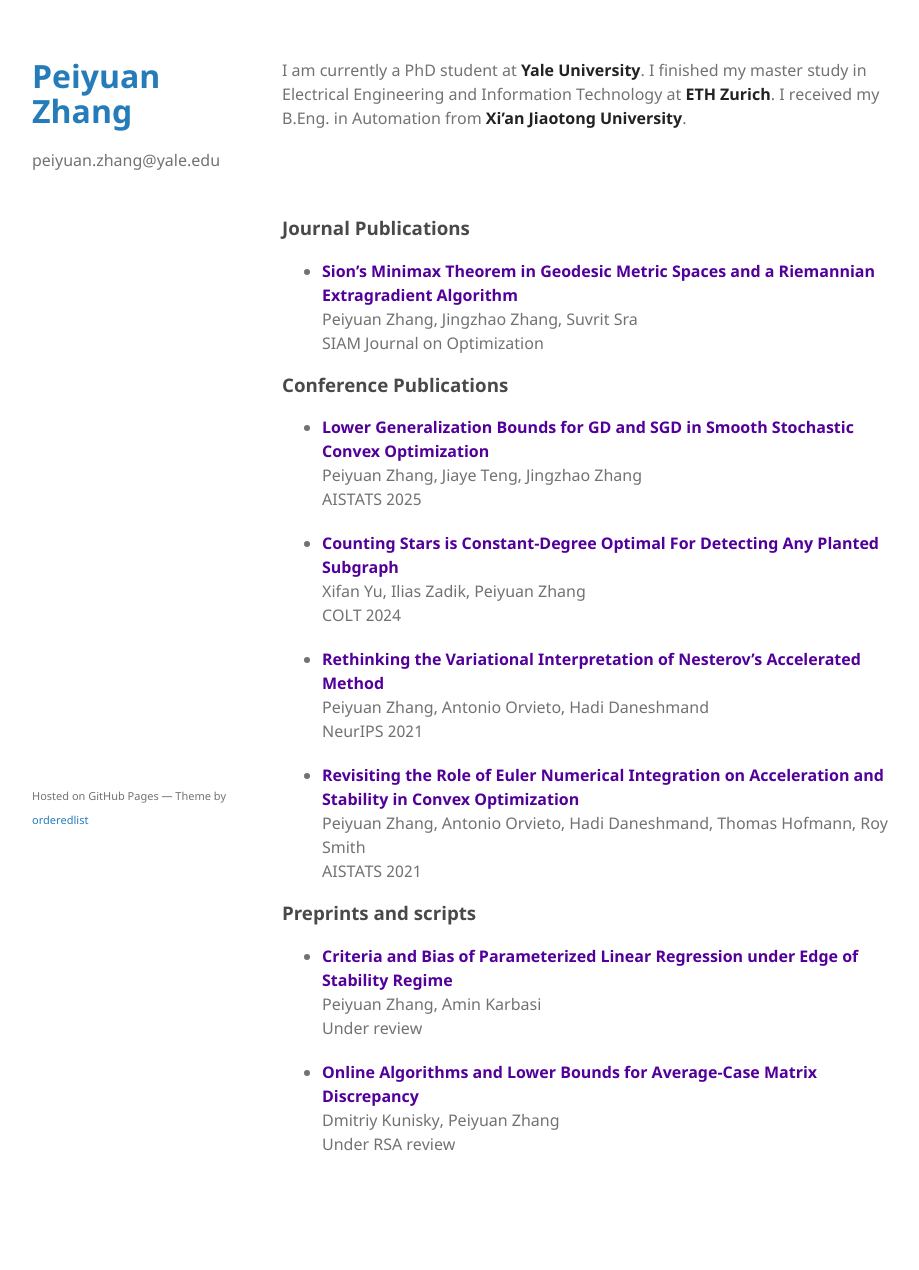
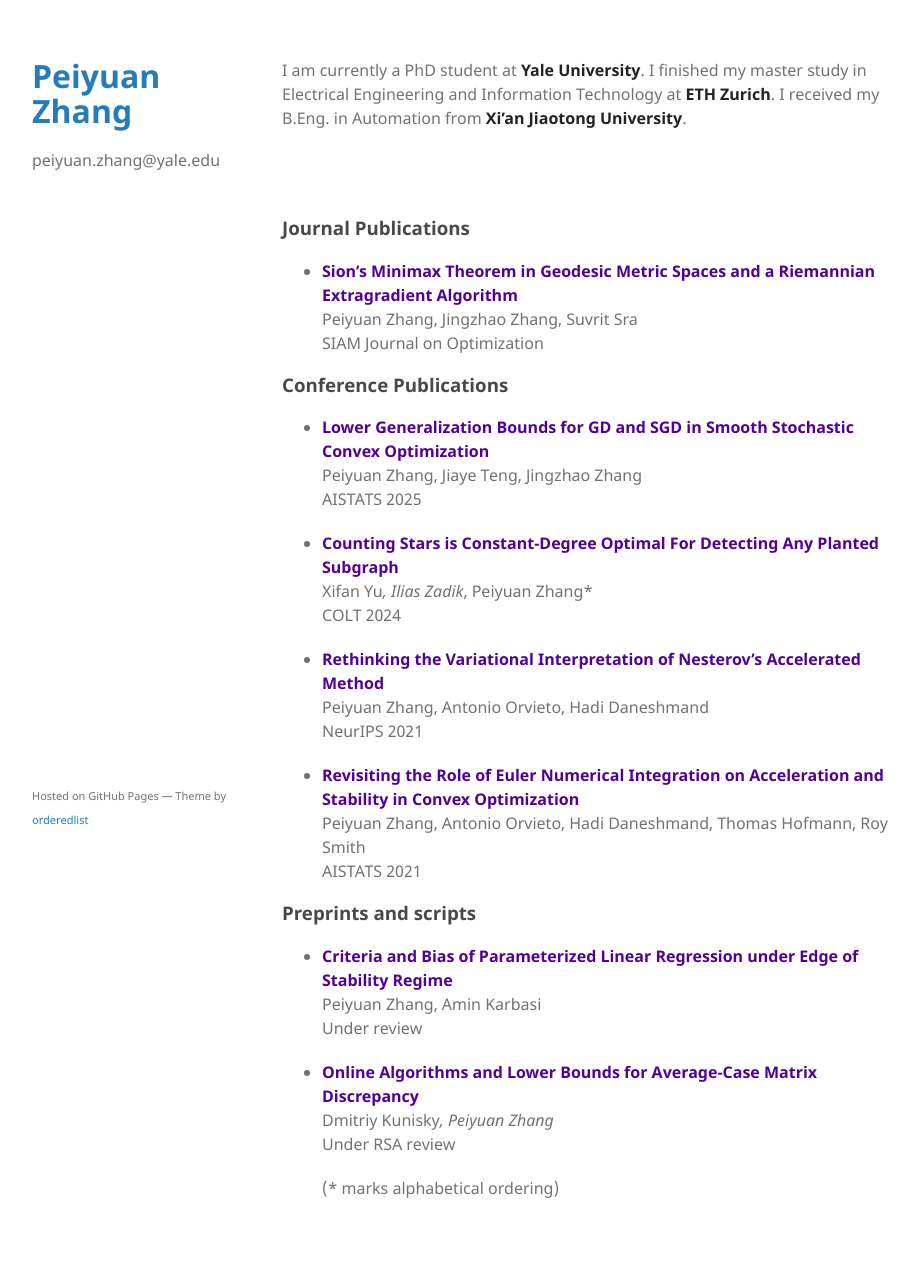
Before and after one commit to phei-iuen/phei-iuen.github.io, a Jekyll site: the page built from index.md, in a window 1280 px wide. Shown: the whole page, without its empty margins (178-1097 px from the left). Built offline with Jekyll 4.4.1, drawn with Linux system fonts in a browser that asks for light colours; before the commit the page ends 1226 px from its top, so only the background shows below that.

Commit message:
Update index.md

```diff
--- a/index.md
+++ b/index.md
@@ -16,7 +16,7 @@ I am currently a PhD student at **Yale University**. I finished my master study
   AISTATS 2025
 
 * [**<span style="color:#520099">Counting Stars is Constant-Degree Optimal For Detecting Any Planted Subgraph</span>**](https://arxiv.org/pdf/2403.17766) <br />
-  Xifan Yu, Ilias Zadik, Peiyuan Zhang <br />
+  Xifan Yu*, Ilias Zadik*, Peiyuan Zhang* <br />
   COLT 2024
 
 * [**<span style="color:#520099">Rethinking the Variational Interpretation of Nesterov's Accelerated Method</span>**](https://arxiv.org/abs/2107.05040) <br />
@@ -33,5 +33,7 @@ I am currently a PhD student at **Yale University**. I finished my master study
   Under review
 
 * [**<span style="color:#520099">Online Algorithms and Lower Bounds for Average-Case Matrix Discrepancy</span>**](https://arxiv.org/abs/2307.10055) <br />
-  Dmitriy Kunisky, Peiyuan Zhang <br />
+  Dmitriy Kunisky*, Peiyuan Zhang* <br />
   Under RSA review
+
+  (* marks alphabetical ordering)
```
